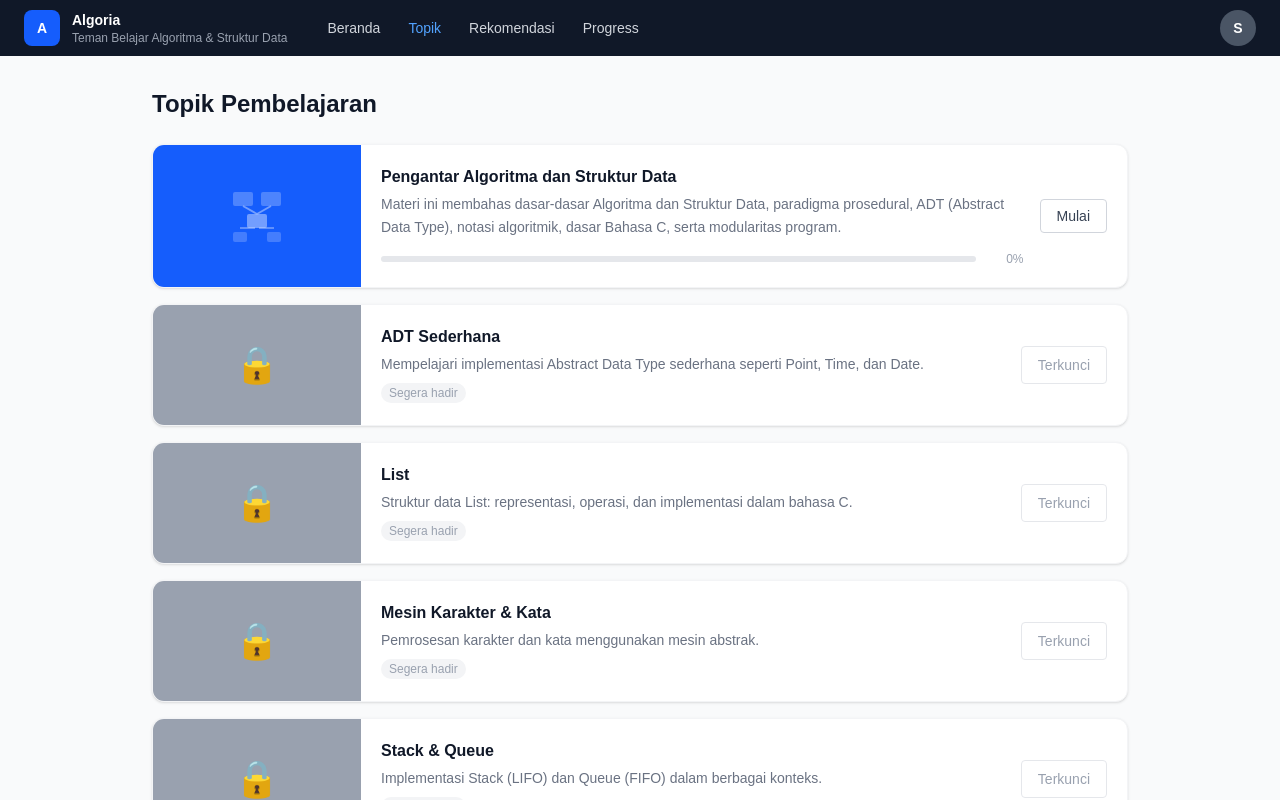
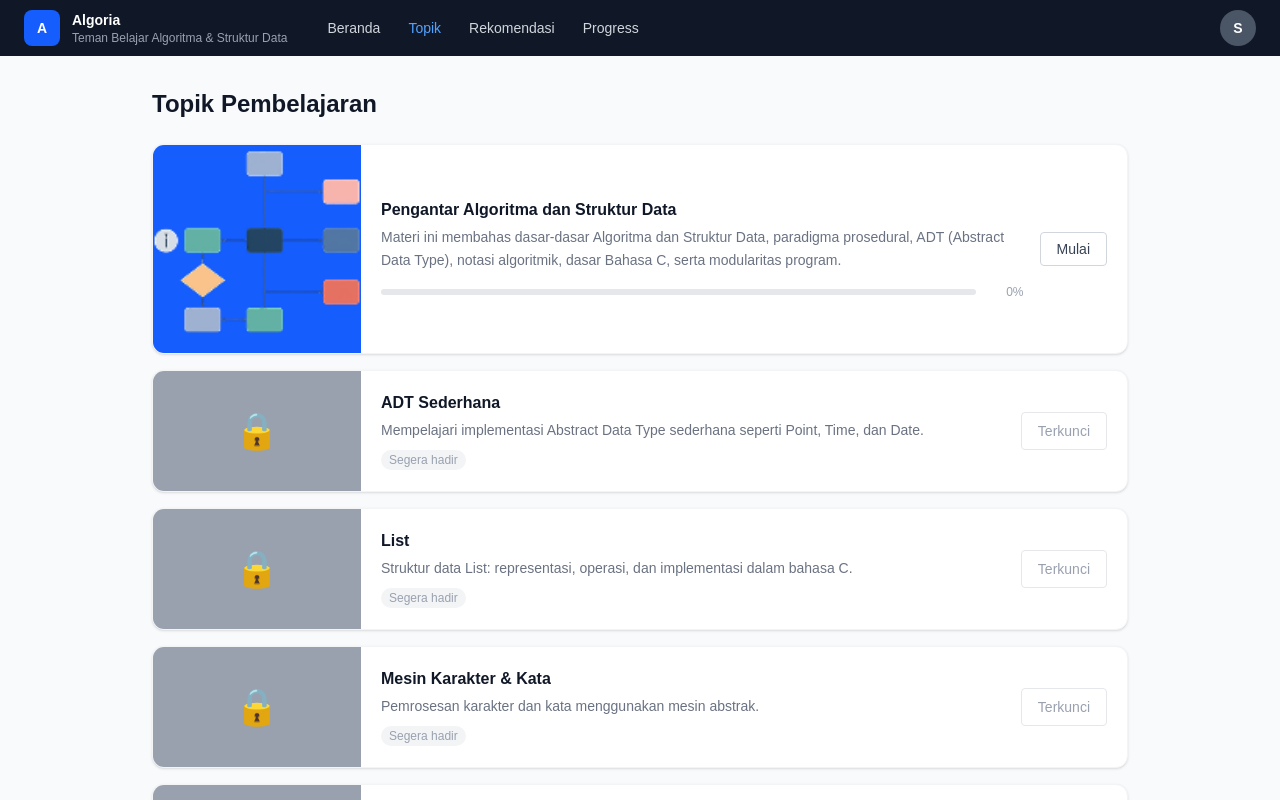
Before and after one commit to farrrahhh/AplikasiPembelajaranASD, a Next.js app in the folder frontend/: page /dashboard/topik in a window 1280 px wide. Shown: the top 800 px of the page. Built offline with nearby package versions, Linux system fonts and the light colour scheme; no server answers; sample sign-in values are in the browser's storage.

Commit message:
feat: replace SVG icon with image for Algoritma topic and add image asset

```diff
--- a/frontend/app/dashboard/topik/page.js
+++ b/frontend/app/dashboard/topik/page.js
@@ -1,6 +1,7 @@
 'use client';
 
 import Link from 'next/link';
+import Image from 'next/image';
 
 const topics = [
   {
@@ -13,17 +14,13 @@ const topics = [
     available: true,
     bg: 'bg-blue-600',
     icon: (
-      <svg viewBox="0 0 64 64" className="w-16 h-16 opacity-80" fill="none" xmlns="http://www.w3.org/2000/svg">
-        <rect x="8" y="8" width="20" height="14" rx="2" fill="white" fillOpacity="0.3" />
-        <rect x="36" y="8" width="20" height="14" rx="2" fill="white" fillOpacity="0.3" />
-        <rect x="22" y="30" width="20" height="14" rx="2" fill="white" fillOpacity="0.5" />
-        <rect x="8" y="48" width="14" height="10" rx="2" fill="white" fillOpacity="0.25" />
-        <rect x="42" y="48" width="14" height="10" rx="2" fill="white" fillOpacity="0.25" />
-        <line x1="18" y1="22" x2="32" y2="30" stroke="white" strokeOpacity="0.5" strokeWidth="2" />
-        <line x1="46" y1="22" x2="32" y2="30" stroke="white" strokeOpacity="0.5" strokeWidth="2" />
-        <line x1="15" y1="44" x2="30" y2="44" stroke="white" strokeOpacity="0.4" strokeWidth="2" />
-        <line x1="49" y1="44" x2="34" y2="44" stroke="white" strokeOpacity="0.4" strokeWidth="2" />
-      </svg>
+      <Image
+        src="/algoritma.png"
+        alt="Pengantar Algoritma dan Struktur Data"
+        width={208}
+        height={120}
+        className="w-full h-full object-cover"
+      />
     ),
   },
   {
@@ -120,7 +117,7 @@ export default function TopikPage() {
             className="bg-white rounded-xl shadow-sm border border-gray-100 overflow-hidden flex"
           >
             <div
-              className={`w-52 flex-shrink-0 flex items-center justify-center ${topic.bg}`}
+              className={`w-52 flex-shrink-0 flex items-center justify-center overflow-hidden ${topic.bg}`}
               style={{ minHeight: '120px' }}
             >
               {topic.icon ?? (
```
Also changed, not shown: frontend/public/algoritma.png (added).
